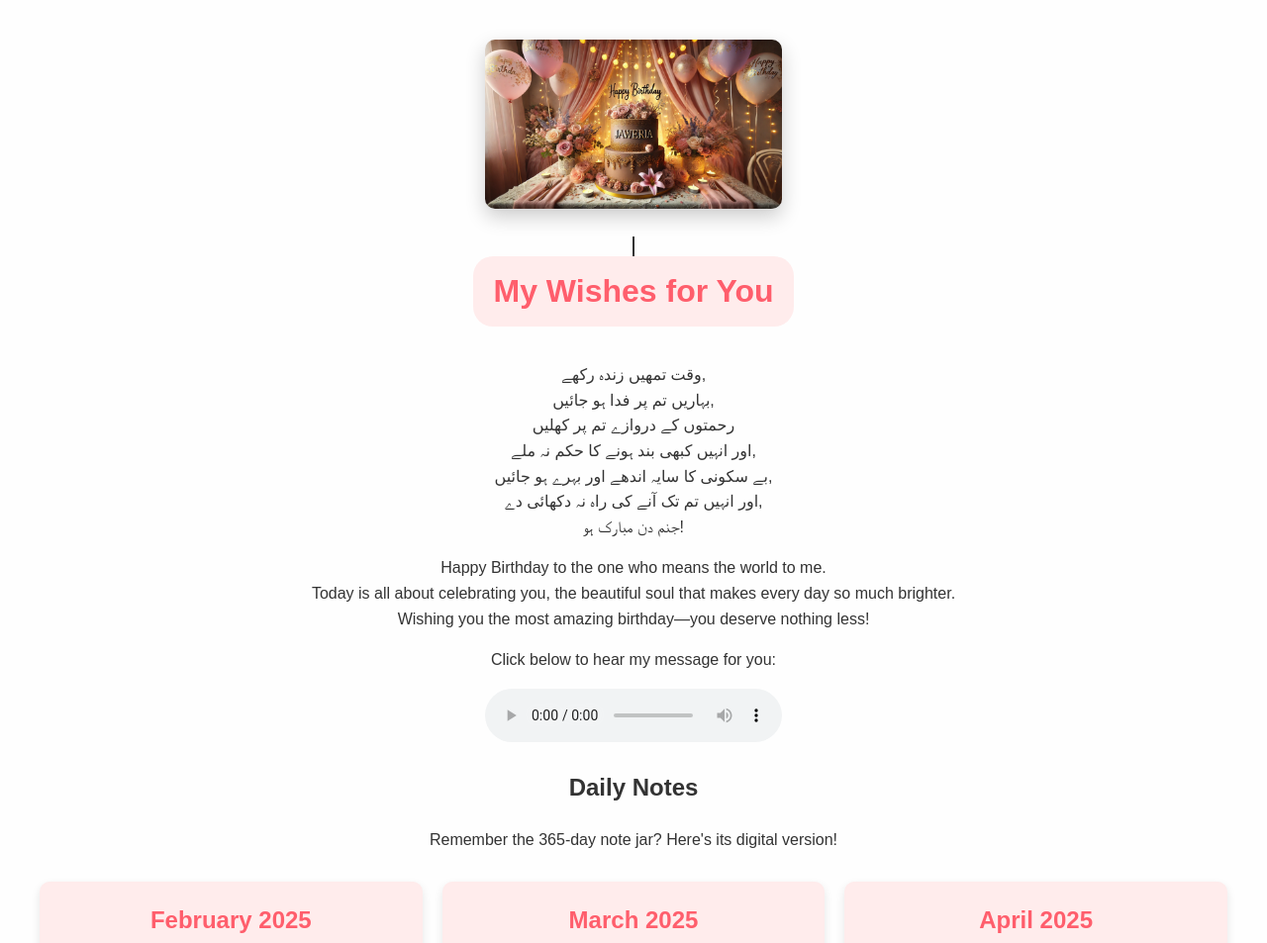
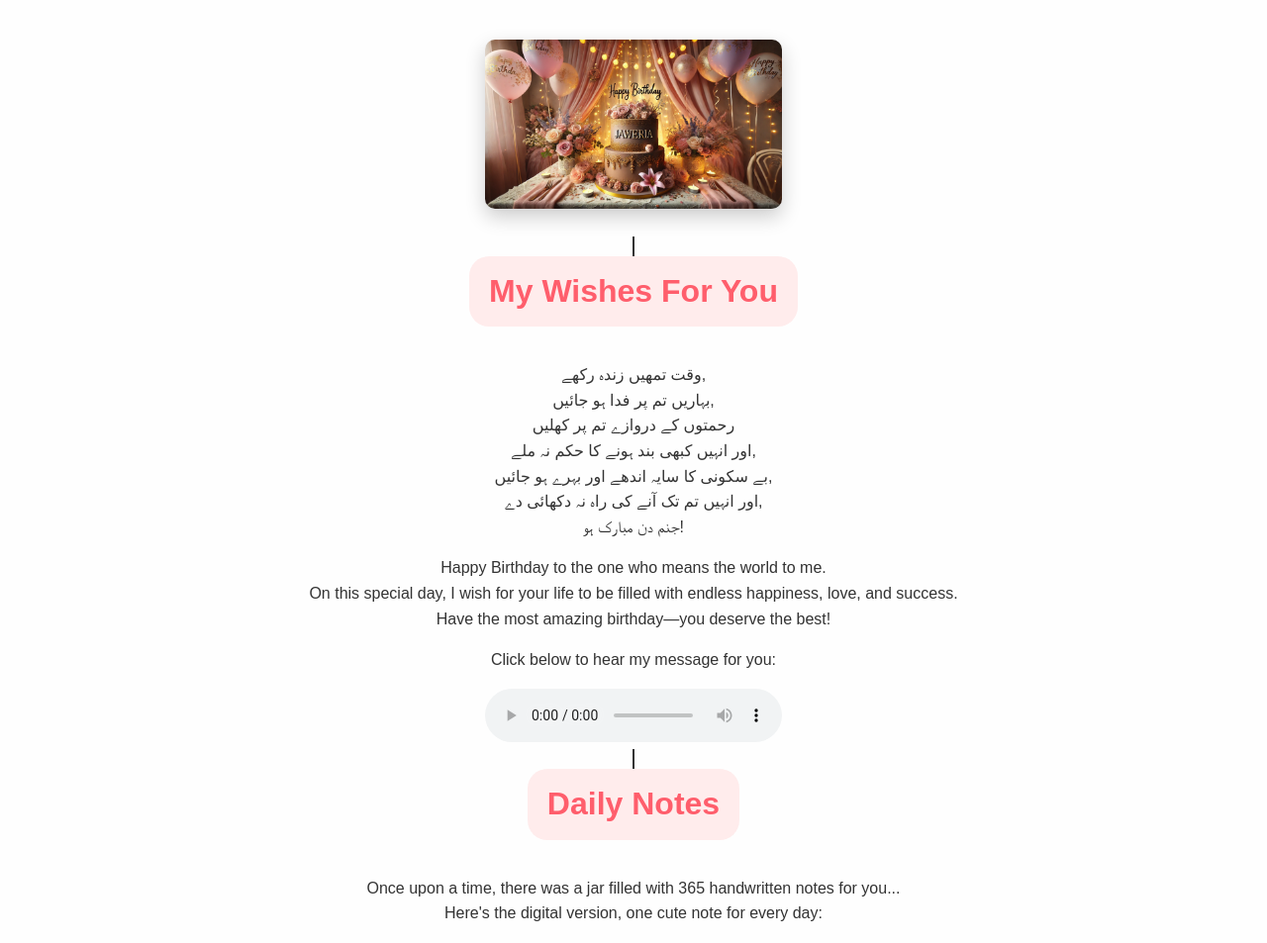
Before and after one commit to someonetooo/bd_wish, a plain HTML site: page index.html in a window 1280 px wide. Shown: the top 953 px of the page at 99% size. Drawn offline with Linux system fonts and the light colour scheme.

Commit message:
Update3  index.html

```diff
--- a/index.html
+++ b/index.html
@@ -5,9 +5,11 @@
   <meta name="viewport" content="width=device-width, initial-scale=1.0">
   <meta name="description" content="Personalized birthday wishes with audio messages, notes, and a beautiful calendar!">
   <title>Birthday Wishes</title>
+  <link href="https://fonts.googleapis.com/css2?family=Pacifico&family=Poppins:wght@300;400;600&display=swap" rel="stylesheet">
   <link rel="stylesheet" href="style.css">
 </head>
 <body>
+  <!-- Main Container -->
   <div class="container">
     <!-- Celebration Section -->
     <section class="celebration">
@@ -18,7 +20,7 @@
 
     <!-- Wishes Section -->
     <section class="wishes">
-      <h2 class="hanging-heading">My Wishes for You</h2>
+      <h1 class="hanging-heading">My Wishes For You</h1>
       <p class="urdu-wish">
         وقت تمھیں زندہ رکھے,<br>
         بہاریں تم پر فدا ہو جائیں,<br>
@@ -30,8 +32,8 @@
       </p>
       <p class="english-wish">
         Happy Birthday to the one who means the world to me.<br>
-        Today is all about celebrating you, the beautiful soul that makes every day so much brighter.<br>
-        Wishing you the most amazing birthday—you deserve nothing less!
+        On this special day, I wish for your life to be filled with endless happiness, love, and success.<br>
+        Have the most amazing birthday—you deserve the best!
       </p>
     </section>
 
@@ -46,8 +48,11 @@
 
     <!-- Calendar Section -->
     <section class="calendar">
-      <h2>Daily Notes</h2>
-      <p>Remember the 365-day note jar? Here's its digital version!</p>
+      <h2 class="hanging-heading">Daily Notes</h2>
+      <p class="calendar-description">
+        Once upon a time, there was a jar filled with 365 handwritten notes for you... <br>
+        Here's the digital version, one cute note for every day:
+      </p>
       <div class="calendar-wrapper" id="calendar-wrapper"></div>
     </section>
   </div>
@@ -60,10 +65,15 @@
     </div>
   </div>
 
-  <!-- Footer Section -->
+  <!-- Footer -->
   <footer>
-    <p>&copy; 2025 Birthday Wishes Website | Created by <strong>Naeem Ullah</strong></p>
-    <p>Find me on <a href="https://github.com/naeemullah-datascientist" target="_blank">GitHub</a> | <a href="https://www.linkedin.com/in/naeem-ullah-930890345/" target="_blank">LinkedIn</a></p>
+    <p>
+      Made with ❤️ by<span class="name-highlight"> Naeem Ullah</span>
+      <br>
+      Find me on
+      <a href="https://github.com/naeemullah-datascientist" target="_blank">GitHub</a> |
+      <a href="https://www.linkedin.com/in/naeem-ullah-930890345/" target="_blank">LinkedIn</a>
+    </p>
   </footer>
 
   <!-- JavaScript -->
```
